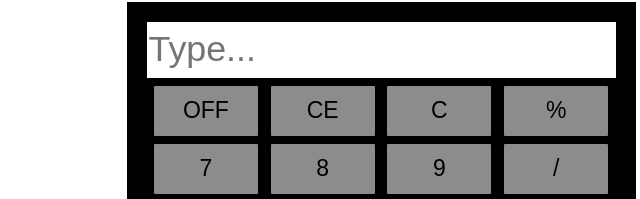
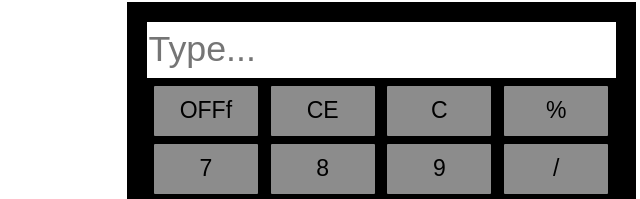
Before and after one commit to sourabhkumhar/iCalculator, a plain HTML site: page index.html in a window 1280 px wide. Shown: the part 118-317 px from the top of the page, 259-899 px from the left. Drawn offline with Linux system fonts and the light colour scheme.

Commit message:
Update index.html

```diff
--- a/index.html
+++ b/index.html
@@ -20,7 +20,7 @@
 
             <table>
                 <tr>
-                    <td><button id="onoff">OFF</button></td>
+                    <td><button id="onoff">OFFf</button></td>
                     <td><button>CE</button></td>
                     <td><button>C</button></td>
                     <td><button>%</button></td>
```
